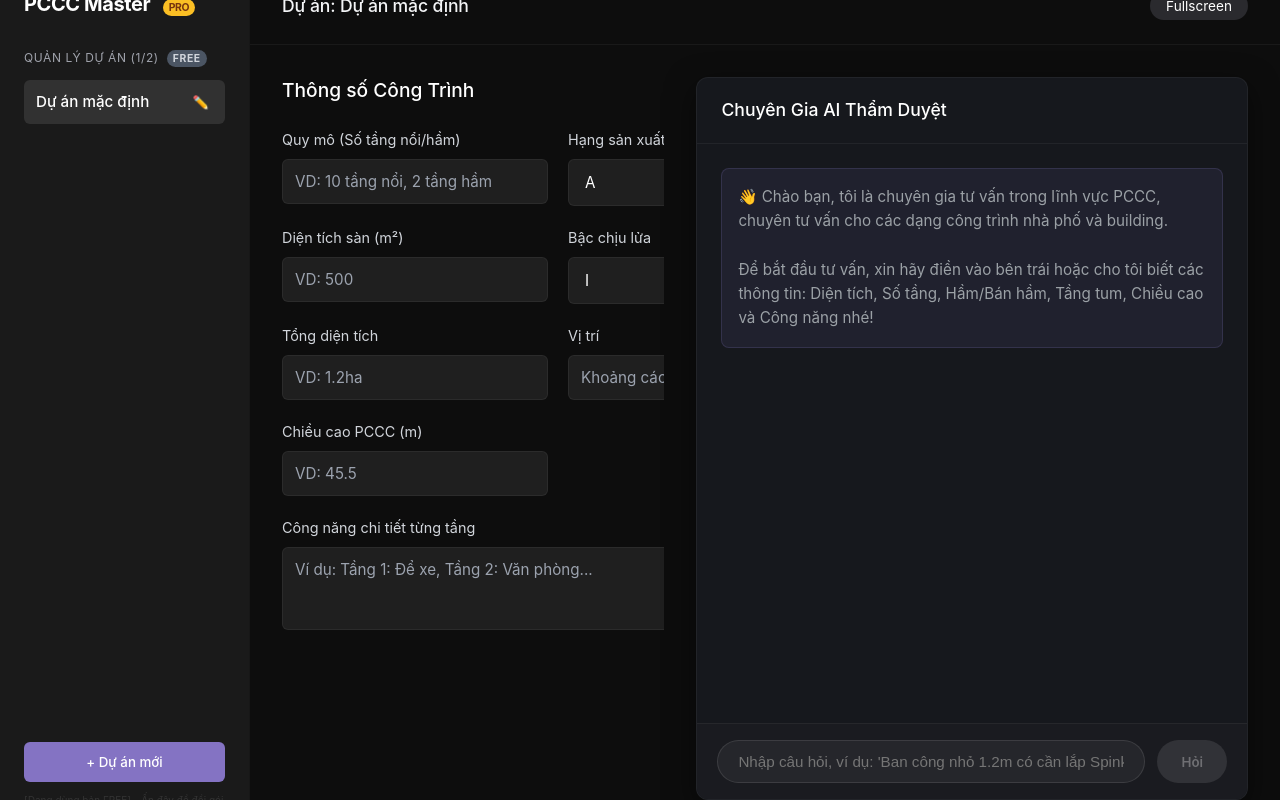
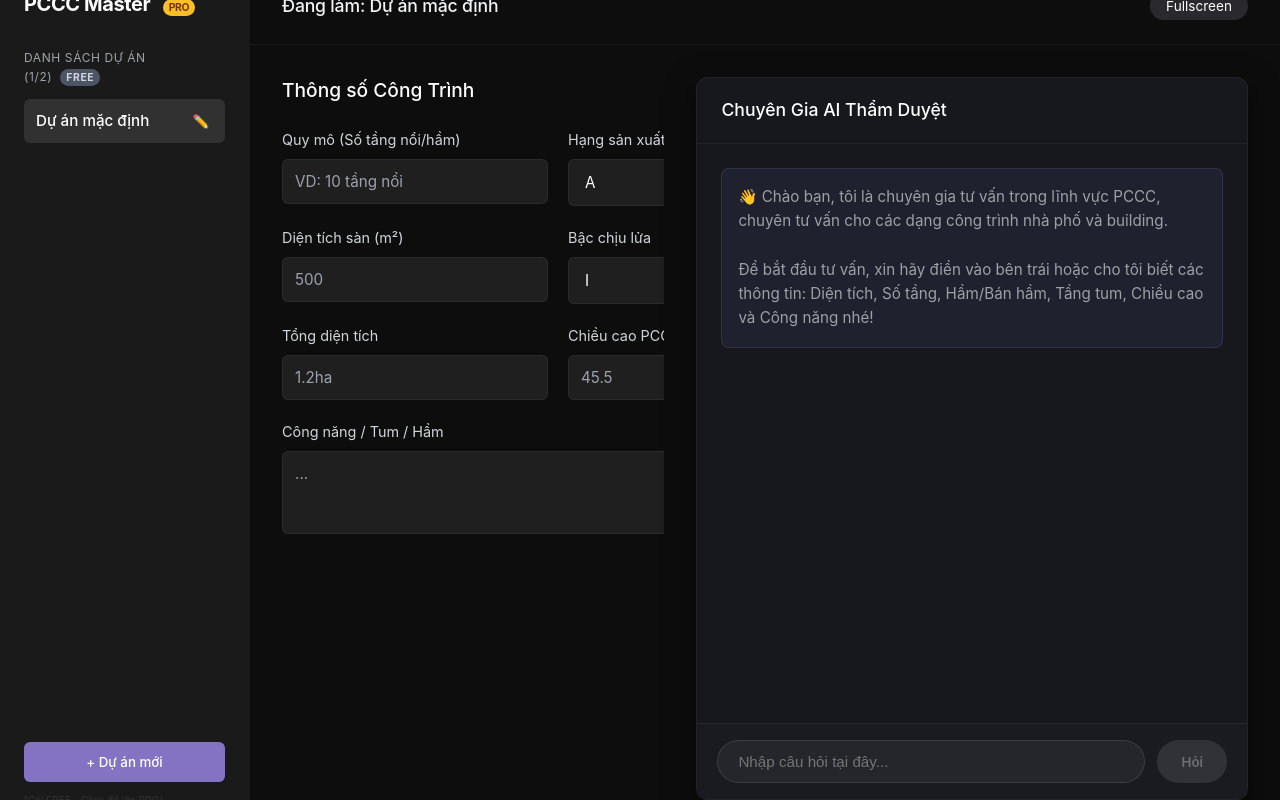
Before and after one commit to trungnguyenfm/pccc-master-ai, a Next.js app: page /consult in a window 1280 px wide. Built offline with nearby package versions, Linux system fonts and the light colour scheme.

Commit message:
Full Tab-based project management with multi-project chat history and quota UI

```diff
--- a/src/app/consult/consult.css
+++ b/src/app/consult/consult.css
@@ -116,6 +116,13 @@
 
 .btn-new-project:hover {
   background-color: #7262b0;
+}
+
+.btn-new-project:disabled {
+  background-color: #333;
+  color: #666;
+  cursor: not-allowed;
+  opacity: 0.6;
 }
 
 .main-content {
--- a/src/app/consult/page.js
+++ b/src/app/consult/page.js
@@ -6,7 +6,7 @@ import './consult.css';
 export default function ConsultDashboard() {
   const [activeProject, setActiveProject] = useState('Dự án mặc định');
   const [projects, setProjects] = useState(['Dự án mặc định']);
-  const [isPaidUser, setIsPaidUser] = useState(false); // Mock cho phân hạng (có thể kết nối từ DB sau)
+  const [isPaidUser, setIsPaidUser] = useState(false);
 
   const [projectInfo, setProjectInfo] = useState({
     scale: '', tier: 'A', area: '', fireResistance: 'I', totalArea: '', location: '', height: '', logic: ''
@@ -17,53 +17,69 @@ export default function ConsultDashboard() {
   const [isLoading, setIsLoading] = useState(false);
   const messagesEndRef = useRef(null);
 
-  // 1. Tự động Khôi phục dữ liệu từ Bộ nhớ trình duyệt (localStorage) khi F5
+  // 1. KHỞI TẠO: Khôi phục danh sách dự án và dự án đang mở
   useEffect(() => {
     const savedProjects = localStorage.getItem('pccc_project_list');
     const savedActive = localStorage.getItem('pccc_active_project');
     const savedTier = localStorage.getItem('pccc_user_tier');
 
     if (savedTier) setIsPaidUser(savedTier === 'pro');
-    if (savedProjects) setProjects(JSON.parse(savedProjects));
-    if (savedActive) {
-      setActiveProject(savedActive);
-      // Load dữ liệu riêng của dự án này
-      const savedData = localStorage.getItem(`pccc_data_${savedActive}`);
-      if (savedData) {
-        const { info, chat } = JSON.parse(savedData);
-        if (info) setProjectInfo(info);
-        if (chat) setMessages(chat);
-      }
+
+    if (savedProjects) {
+      const list = JSON.parse(savedProjects);
+      setProjects(list);
+
+      const current = savedActive || list[0];
+      setActiveProject(current);
+      loadProjectData(current);
+    } else {
+      // Lần đầu tiên vào app
+      loadProjectData('Dự án mặc định');
     }
   }, []);
 
-  // 2. Tự động Ghi đè dữ liệu vào Bộ nhớ mỗi khi có thay đổi
+  // 2. LOGIC TẢI DỮ LIỆU CỦA 1 DỰ ÁN CỤ THỂ
+  const loadProjectData = (projectName) => {
+    const savedData = localStorage.getItem(`pccc_data_${projectName}`);
+    if (savedData) {
+      const { info, chat } = JSON.parse(savedData);
+      setProjectInfo(info || { scale: '', tier: 'A', area: '', fireResistance: 'I', totalArea: '', location: '', height: '', logic: '' });
+      setMessages(chat || []);
+    } else {
+      setProjectInfo({ scale: '', tier: 'A', area: '', fireResistance: 'I', totalArea: '', location: '', height: '', logic: '' });
+      setMessages([]);
+    }
+  };
+
+  // 3. AUTO-SAVE: Cập nhật dữ liệu vào localStorage mỗi khi thay đổi
   useEffect(() => {
     localStorage.setItem('pccc_project_list', JSON.stringify(projects));
   }, [projects]);
 
   useEffect(() => {
     localStorage.setItem('pccc_active_project', activeProject);
-  }, [activeProject]);
-
-  useEffect(() => {
+    // Lưu dữ liệu của dự án hiện tại
     const data = JSON.stringify({ info: projectInfo, chat: messages });
     localStorage.setItem(`pccc_data_${activeProject}`, data);
   }, [projectInfo, messages, activeProject]);
 
+  // 4. LOGIC CHUYỂN DỰ ÁN (CHUYỂN TAB)
+  const handleSelectProject = (name) => {
+    if (name === activeProject) return;
+
+    // Lưu dữ liệu dự án cũ trước khi chuyển (đã có useEffect lo, nhưng cẩn thận ta có thể gọi load luôn)
+    setActiveProject(name);
+    loadProjectData(name);
+  };
+
   const handleNewProject = () => {
-    if (!isPaidUser && projects.length >= 2) {
-      alert("⚠️ Tài khoản MIỄN PHÍ chỉ được tối đa 2 dự án. Vui lòng nâng cấp PRO để không giới hạn!");
-      return;
-    }
+    if (!isPaidUser && projects.length >= 2) return; // Nút đã bị disabled nhưng vẫn chặn cho chắc
 
     const name = prompt("Nhập tên dự án mới:");
     if (name && name.trim()) {
-      if (projects.includes(name.trim())) {
-        alert("Dự án này đã tồn tại!");
-        return;
-      }
       const newName = name.trim();
+      if (projects.includes(newName)) return alert("Dự án này đã tồn tại!");
+
       setProjects([...projects, newName]);
       setActiveProject(newName);
       // Reset cho dự án mới
@@ -72,21 +88,17 @@ export default function ConsultDashboard() {
     }
   };
 
-  const handleEditProjectName = () => {
+  const handleEditProjectName = (e) => {
+    e.stopPropagation(); // Tránh kích hoạt sự kiện chọn dự án
     const newNameRaw = prompt("Đổi tên dự án thành:", activeProject);
     if (newNameRaw && newNameRaw.trim() && newNameRaw.trim() !== activeProject) {
       const newName = newNameRaw.trim();
-      if (projects.includes(newName)) {
-        alert("Tên dự án này đã bị trùng!");
-        return;
-      }
+      if (projects.includes(newName)) return alert("Tên dự án này đã bị trùng!");
 
-      // Di chuyển dữ liệu cũ sang tên mới trong localStorage
       const oldData = localStorage.getItem(`pccc_data_${activeProject}`);
       if (oldData) localStorage.setItem(`pccc_data_${newName}`, oldData);
       localStorage.removeItem(`pccc_data_${activeProject}`);
 
-      // Cập nhật danh sách dự án
       setProjects(projects.map(p => p === activeProject ? newName : p));
       setActiveProject(newName);
     }
@@ -145,21 +157,34 @@ export default function ConsultDashboard() {
         </h1>
         <div className="sidebar-section">
           <p className="sidebar-section-title">
-            QUẢN LÝ DỰ ÁN ({projects.length}/2)
+            DANH SÁCH DỰ ÁN ({projects.length}/2)
             {!isPaidUser && <span className="tier-badge free">Free</span>}
           </p>
           <ul className="project-list">
-            <li className="project-item active">
-              <span>{activeProject}</span>
-              <button className="btn-edit-project" onClick={handleEditProjectName} title="Sửa tên dự án">
-                ✏️
-              </button>
-            </li>
+            {projects.map(proj => (
+              <li
+                key={proj}
+                className={`project-item ${activeProject === proj ? 'active' : ''}`}
+                onClick={() => handleSelectProject(proj)}
+              >
+                <span>{proj}</span>
+                {activeProject === proj && (
+                  <button className="btn-edit-project" onClick={handleEditProjectName} title="Sửa tên dự án">
+                    ✏️
+                  </button>
+                )}
+              </li>
+            ))}
           </ul>
         </div>
-        <button className="btn-new-project" onClick={handleNewProject}>+ Dự án mới</button>
+        <button
+          className="btn-new-project"
+          onClick={handleNewProject}
+          disabled={!isPaidUser && projects.length >= 2}
+        >
+          {!isPaidUser && projects.length >= 2 ? "Hết lượt (Nâng Pro)" : "+ Dự án mới"}
+        </button>
 
-        {/* Toggle ẩn cho Sếp test bản Pro (có thể bỏ khi chạy thật) */}
         <p
           style={{ fontSize: '10px', color: '#333', cursor: 'pointer', marginTop: '10px' }}
           onClick={() => {
@@ -168,13 +193,13 @@ export default function ConsultDashboard() {
             localStorage.setItem('pccc_user_tier', next ? 'pro' : 'free');
           }}
         >
-          {isPaidUser ? "[Đang dùng bản PRO]" : "[Đang dùng bản FREE] - Ấn đây để đổi gói"}
+          {isPaidUser ? "[Gói PRO - Không giới hạn]" : "[Gói FREE - Click để lên PRO]"}
         </p>
       </aside>
 
       <main className="main-content">
         <header className="main-header">
-          <h2 className="header-title">Dự án: {activeProject}</h2>
+          <h2 className="header-title">Đang làm: {activeProject}</h2>
           <button className="btn-fullscreen">Fullscreen</button>
         </header>
 
@@ -184,27 +209,17 @@ export default function ConsultDashboard() {
             <div className="form-grid">
               <div className="form-group">
                 <label>Quy mô (Số tầng nổi/hầm)</label>
-                <input
-                  type="text"
-                  value={projectInfo.scale}
-                  placeholder="VD: 10 tầng nổi, 2 tầng hầm"
-                  onChange={(e)=>setProjectInfo({...projectInfo, scale: e.target.value})}
-                />
+                <input type="text" value={projectInfo.scale} placeholder="VD: 10 tầng nổi" onChange={(e)=>setProjectInfo({...projectInfo, scale: e.target.value})}/>
               </div>
               <div className="form-group">
-                <label>Hạng sản xuất (nếu có)</label>
+                <label>Hạng sản xuất</label>
                 <select value={projectInfo.tier} onChange={(e)=>setProjectInfo({...projectInfo, tier: e.target.value})}>
                   <option value="A">A</option><option value="B">B</option><option value="C">C</option><option value="D">D</option><option value="E">E</option><option value="Không có">Không có / Dân dụng</option>
                 </select>
               </div>
               <div className="form-group">
                 <label>Diện tích sàn (m²)</label>
-                <input
-                  type="text"
-                  value={projectInfo.area}
-                  placeholder="VD: 500"
-                  onChange={(e)=>setProjectInfo({...projectInfo, area: e.target.value})}
-                />
+                <input type="text" value={projectInfo.area} placeholder="500" onChange={(e)=>setProjectInfo({...projectInfo, area: e.target.value})}/>
               </div>
               <div className="form-group">
                 <label>Bậc chịu lửa</label>
@@ -214,39 +229,15 @@ export default function ConsultDashboard() {
               </div>
               <div className="form-group">
                 <label>Tổng diện tích</label>
-                <input
-                  type="text"
-                  value={projectInfo.totalArea}
-                  placeholder="VD: 1.2ha"
-                  onChange={(e)=>setProjectInfo({...projectInfo, totalArea: e.target.value})}
-                />
-              </div>
-              <div className="form-group">
-                <label>Vị trí</label>
-                <input
-                  type="text"
-                  value={projectInfo.location}
-                  placeholder="Khoảng cách đường..."
-                  onChange={(e)=>setProjectInfo({...projectInfo, location: e.target.value})}
-                />
+                <input type="text" value={projectInfo.totalArea} placeholder="1.2ha" onChange={(e)=>setProjectInfo({...projectInfo, totalArea: e.target.value})}/>
               </div>
               <div className="form-group">
                 <label>Chiều cao PCCC (m)</label>
-                <input
-                  type="text"
-                  value={projectInfo.height}
-                  placeholder="VD: 45.5"
-                  onChange={(e)=>setProjectInfo({...projectInfo, height: e.target.value})}
-                />
+                <input type="text" value={projectInfo.height} placeholder="45.5" onChange={(e)=>setProjectInfo({...projectInfo, height: e.target.value})}/>
               </div>
               <div className="form-group full-width">
-                <label>Công năng chi tiết từng tầng</label>
-                <textarea
-                  rows={3}
-                  value={projectInfo.logic}
-                  placeholder="Ví dụ: Tầng 1: Để xe, Tầng 2: Văn phòng..."
-                  onChange={(e)=>setProjectInfo({...projectInfo, logic: e.target.value})}
-                ></textarea>
+                <label>Công năng / Tum / Hầm</label>
+                <textarea rows={3} value={projectInfo.logic} placeholder="..." onChange={(e)=>setProjectInfo({...projectInfo, logic: e.target.value})}></textarea>
               </div>
             </div>
           </section>
@@ -280,12 +271,10 @@ export default function ConsultDashboard() {
                 className="chat-input"
                 value={input}
                 onChange={(e) => setInput(e.target.value)}
-                placeholder="Nhập câu hỏi, ví dụ: 'Ban công nhỏ 1.2m có cần lắp Spinkler?'"
+                placeholder="Nhập câu hỏi tại đây..."
                 disabled={isLoading}
               />
-              <button className="chat-send-btn" type="submit" disabled={isLoading || !input.trim()}>
-                Hỏi
-              </button>
+              <button className="chat-send-btn" type="submit" disabled={isLoading || !input.trim()}>Hỏi</button>
             </form>
           </section>
         </div>
```
